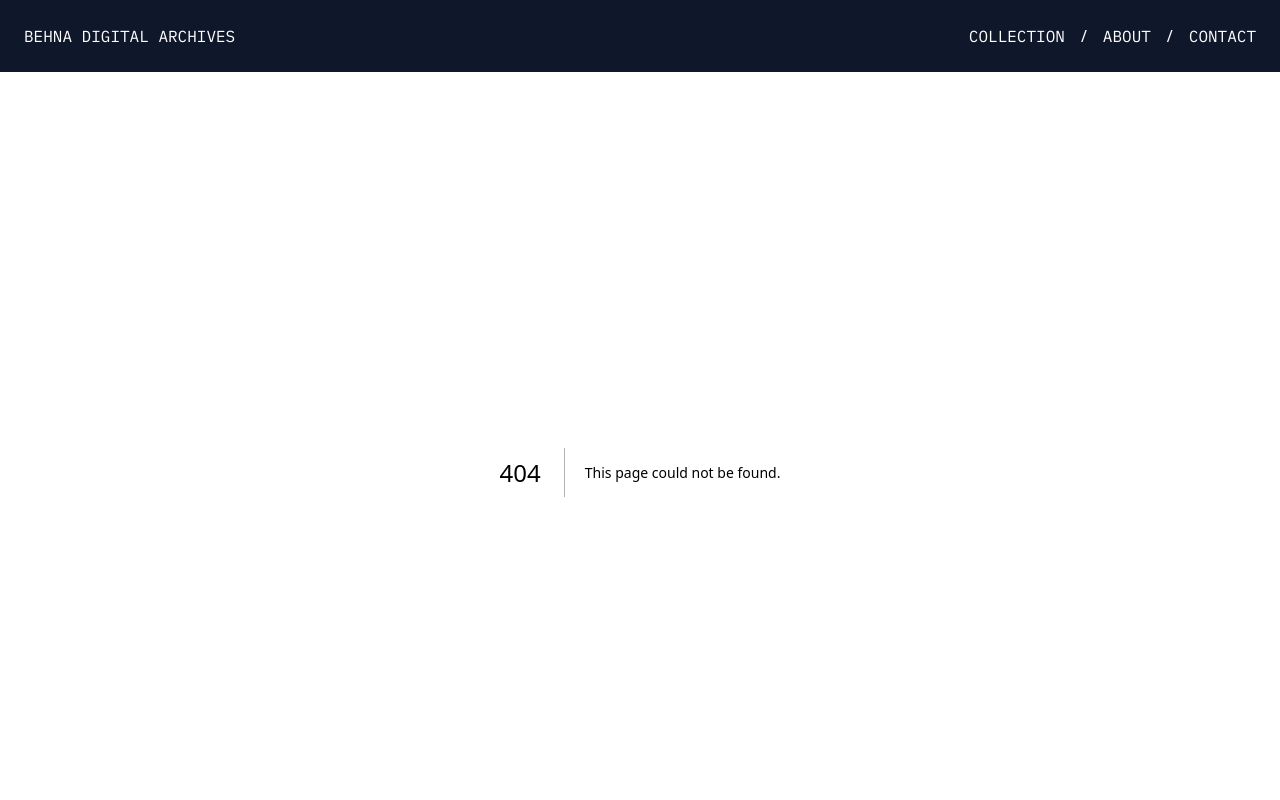
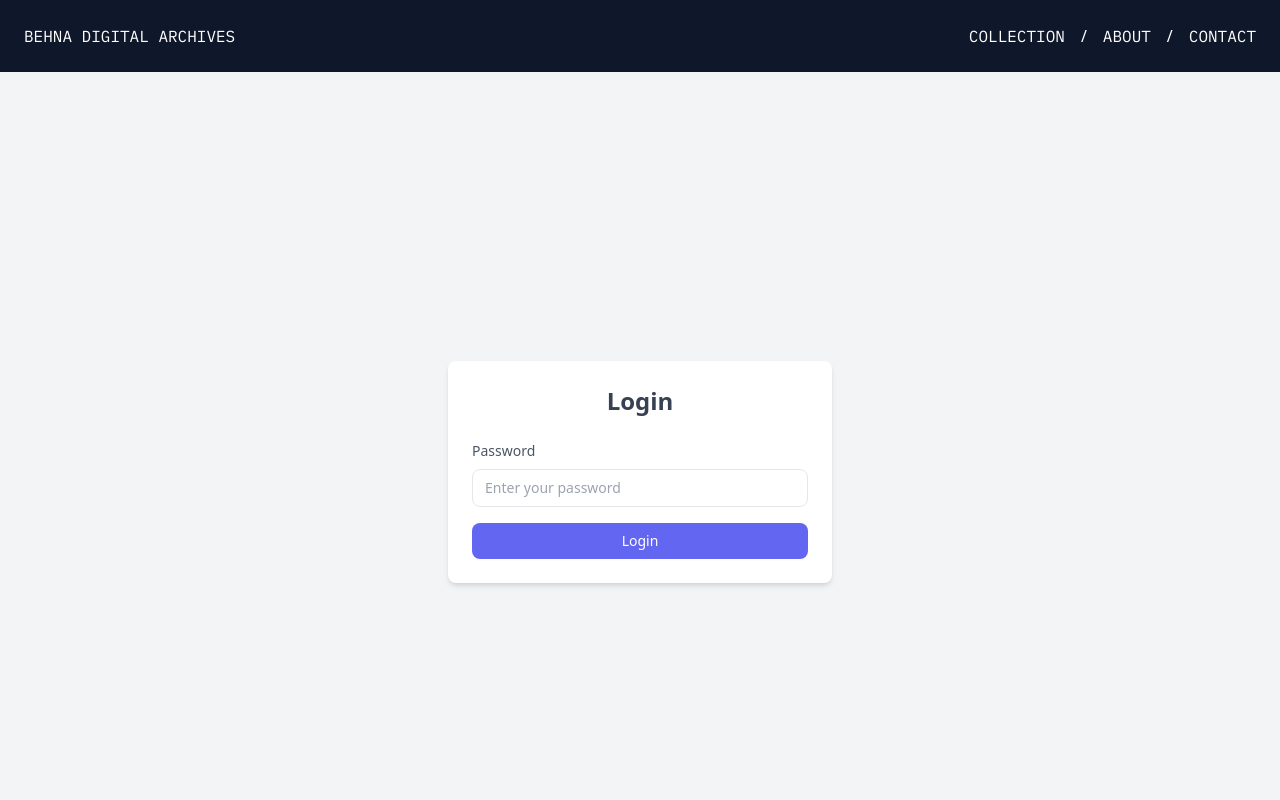
Before and after one commit to CJengineering/behna-archives, a Next.js app: page /login in a window 1280 px wide. Before the commit this address had no page. Shown: the top 800 px of the page. Built offline with nearby package versions, Linux system fonts and the light colour scheme.

Commit message:
password done

```diff
--- a/package.json
+++ b/package.json
@@ -12,7 +12,9 @@
     "@emailjs/browser": "^4.4.1",
     "@headlessui/react": "^2.0.3",
     "@heroicons/react": "^2.1.3",
+    "@types/js-cookie": "^3.0.6",
     "emailjs-com": "^3.2.0",
+    "js-cookie": "^3.0.5",
     "next": "14.2.3",
     "react": "^18",
     "react-dom": "^18",
@@ -29,5 +31,6 @@
     "tailwindcss": "^3.4.3",
     "typescript": "^5"
   },
+
   "packageManager": "pnpm@9.1.0+sha512.67f5879916a9293e5cf059c23853d571beaf4f753c707f40cb22bed5fb1578c6aad3b6c4107ccb3ba0b35be003eb621a16471ac836c87beb53f9d54bb4612724"
 }
--- a/src/app/layout.tsx
+++ b/src/app/layout.tsx
@@ -4,12 +4,14 @@ import "./globals.css";
 import { ibm_plex_mono, ibm_plex_sans } from "./fonts";
 import Navbar from "@/components/Navbar";
 import Footer from "@/components/Footer";
+import { AuthProvider } from "@/components/auth-provider";
 
 const inter = Inter({ subsets: ["latin"] });
 
 export const metadata: Metadata = {
   title: "Behna Digital Archives",
-  description: "A collaboration between Wekalet Behna, Community Jameel and ARCHiVe, which is a collaboration between Factum Foundation and Fondazione Giorgio Cini, the Behna Digital Archive is a digitisation project which has led to the launch of an online platform.",
+  description:
+    "A collaboration between Wekalet Behna, Community Jameel and ARCHiVe, which is a collaboration between Factum Foundation and Fondazione Giorgio Cini, the Behna Digital Archive is a digitisation project which has led to the launch of an online platform.",
 };
 
 export default function RootLayout({
@@ -19,9 +21,14 @@ export default function RootLayout({
 }>) {
   return (
     <html lang="en">
-      <body className={`${ibm_plex_mono.variable} ${ibm_plex_sans.variable}`}>   <Navbar></Navbar><div className="min-h-[100vh]">
-      {children}
-        </div><Footer/></body>
+      <body className={`${ibm_plex_mono.variable} ${ibm_plex_sans.variable}`}>
+        {" "}
+        <Navbar></Navbar>
+        <div className="min-h-[100vh]">
+          <AuthProvider>{children}</AuthProvider>
+        </div>
+        <Footer />
+      </body>
     </html>
   );
 }
--- /dev/null
+++ b/src/app/login/page.tsx
@@ -0,0 +1,10 @@
+import LoginPage from "@/components/login";
+import React from "react";
+
+export default function page() {
+  return (
+    <div>
+      <LoginPage></LoginPage>
+    </div>
+  );
+}
--- /dev/null
+++ b/src/components/auth-provider.tsx
@@ -0,0 +1,48 @@
+'use client';
+import React, { createContext, useState, useEffect, ReactNode } from 'react';
+import Cookies from 'js-cookie';
+import LoginPage from './login';
+
+
+interface AuthContextProps {
+  isAuthenticated: boolean;
+  login: (inputPassword: string) => void;
+  logout: () => void;
+}
+
+export const AuthContext = createContext<AuthContextProps | undefined>(undefined);
+
+interface AuthProviderProps {
+  children: ReactNode;
+}
+
+export const AuthProvider: React.FC<AuthProviderProps> = ({ children }) => {
+  const [isAuthenticated, setIsAuthenticated] = useState(false);
+
+  useEffect(() => {
+    const password = Cookies.get('auth-password');
+    if (password === process.env.NEXT_PUBLIC_AUTH_PASSWORD) {
+      setIsAuthenticated(true);
+    }
+  }, []);
+
+  const login = (inputPassword: string) => {
+    if (inputPassword === process.env.NEXT_PUBLIC_AUTH_PASSWORD) {
+      Cookies.set('auth-password', inputPassword, { expires: 1 });
+      setIsAuthenticated(true);
+    } else {
+      alert('Incorrect password');
+    }
+  };
+
+  const logout = () => {
+    Cookies.remove('auth-password');
+    setIsAuthenticated(false);
+  };
+
+  return (
+    <AuthContext.Provider value={{ isAuthenticated, login, logout }}>
+    { children }
+    </AuthContext.Provider>
+  );
+};
--- /dev/null
+++ b/src/components/login.tsx
@@ -0,0 +1,49 @@
+'use client';
+import { useContext, useState, FormEvent } from 'react';
+import { AuthContext } from './auth-provider';
+
+const LoginPage: React.FC = () => {
+  const [password, setPassword] = useState('');
+  const authContext = useContext(AuthContext);
+
+  if (!authContext) {
+    return null; // or handle the case where context is undefined
+  }
+
+  const { login } = authContext;
+
+  const handleSubmit = (e: FormEvent) => {
+    e.preventDefault();
+    login(password);
+  };
+
+  return (
+    <div className="flex items-center justify-center min-h-screen bg-gray-100">
+      <div className="w-full max-w-sm p-6 bg-white rounded-lg shadow-md">
+        <h2 className="mb-6 text-2xl font-semibold text-center text-gray-700">Login</h2>
+        <form onSubmit={handleSubmit}>
+          <div className="mb-4">
+            <label className="block mb-2 text-sm font-medium text-gray-600">
+              Password
+            </label>
+            <input
+              type="password"
+              value={password}
+              onChange={(e) => setPassword(e.target.value)}
+              className="w-full px-3 py-2 text-sm text-gray-700 border rounded-lg focus:outline-none focus:ring focus:ring-indigo-300 focus:border-indigo-300"
+              placeholder="Enter your password"
+            />
+          </div>
+          <button
+            type="submit"
+            className="w-full px-4 py-2 text-sm font-medium text-white bg-indigo-500 rounded-lg hover:bg-indigo-600 focus:outline-none focus:ring-2 focus:ring-offset-2 focus:ring-indigo-500"
+          >
+            Login
+          </button>
+        </form>
+      </div>
+    </div>
+  );
+};
+
+export default LoginPage;
--- a/src/lib/getData.tsx
+++ b/src/lib/getData.tsx
@@ -29,7 +29,7 @@ export const getData = async (type:string): Promise<AirtableRecord[]> => {
       }
     } while (offset); // Continue if there's an offset indicating more data
 
-    console.log("All data fetched successfully:", allRecords.length);
+
     return allRecords; // Return all records fetched
   } catch (error) {
     console.error("Failed to fetch data:", error);
--- /dev/null
+++ b/src/middleware.ts
@@ -0,0 +1,28 @@
+import { NextResponse } from 'next/server';
+import type { NextRequest } from 'next/server';
+
+export function middleware(request: NextRequest) {
+  const specificCookie = request.cookies.get('auth-password');
+
+  if (!specificCookie) {
+    console.log('auth-password cookie is missing');
+    return NextResponse.redirect(new URL('/login', request.url));
+  }
+
+  console.log('auth-password cookie:', specificCookie);
+  console.log('expected password:', process.env.NEXT_PUBLIC_AUTH_PASSWORD);
+
+  if (specificCookie.value === process.env.NEXT_PUBLIC_AUTH_PASSWORD) {
+    return NextResponse.next();
+  } else {
+    console.log('auth-password does not match');
+    return NextResponse.redirect(new URL('/login', request.url));
+  }
+}
+
+// Exclude /login from the middleware
+export const config = {
+  matcher: [
+    '/((?!api|static|.*\\..*|_next|login).*)' // This ensures middleware runs on all paths except for the specified ones, including /login
+  ],
+};
```
Also changed, not shown: 1 other file (tests, documents, lock files or other folders).
